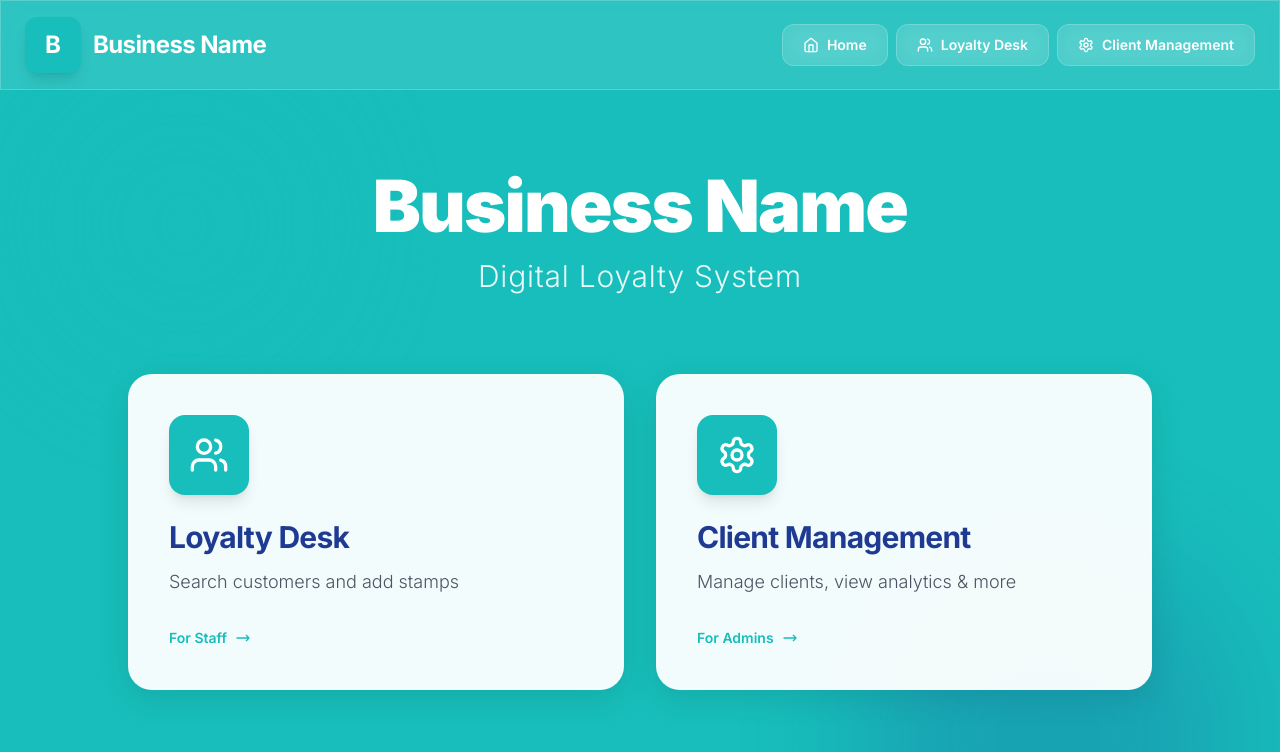
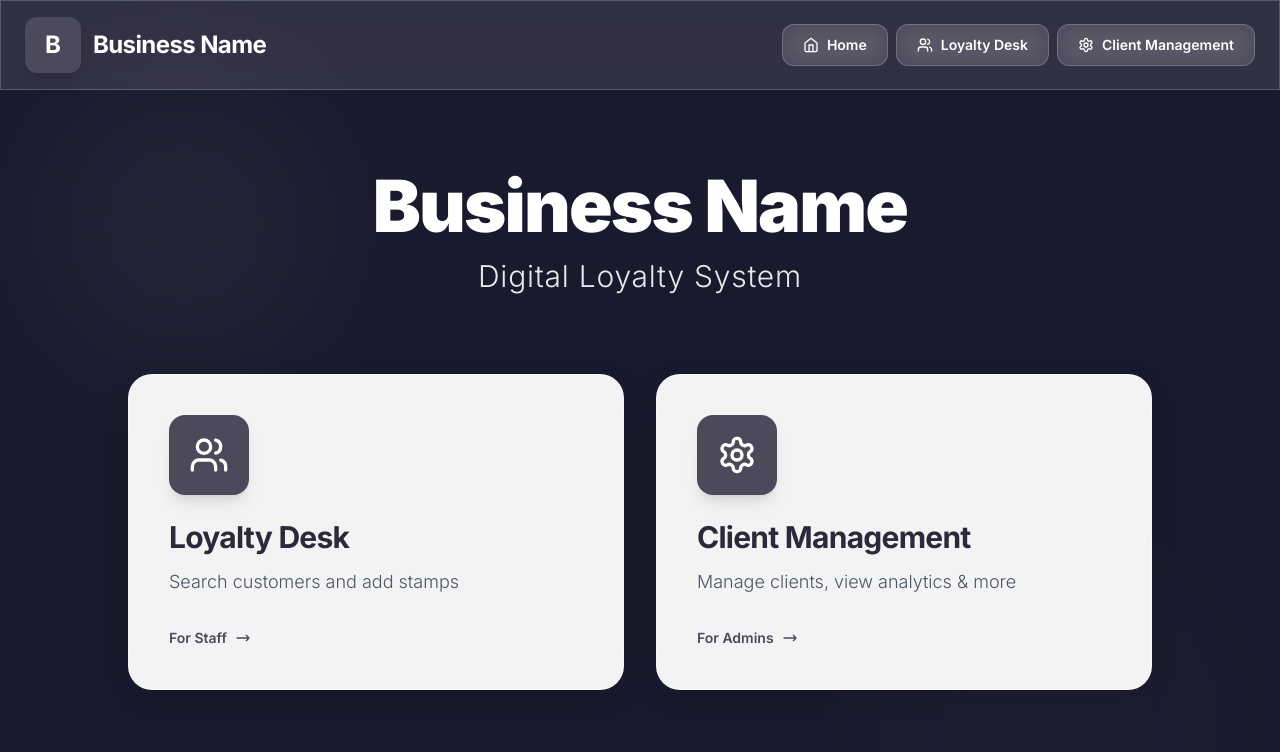
Before and after one commit to sui-ai-11/urban-doggies-loyalty, a React (Vite) app: page / in a window 1280 px wide. Shown: the top 752 px of the page. Built offline with nearby package versions, Linux system fonts and the light colour scheme; no server answers.

Commit message:
Update HomePage.jsx

```diff
--- a/src/pages/HomePage.jsx
+++ b/src/pages/HomePage.jsx
@@ -20,21 +20,21 @@ function HomePage() {
     fetchBusinessInfo();
   }, []);
 
-  const bgColor = businessInfo?.backgroundColor || '#17BEBB';
-  const accentColor = businessInfo?.accentColor || '#17BEBB';
-  const cardBg = businessInfo?.cardBackground || '#F5F1E8';
-  const borderColor = businessInfo?.borderColor || '#1F3A93';
+  const bgColor = businessInfo?.backgroundColor || '#1a1a2e';
+  const accentColor = businessInfo?.accentColor || '#4a4a5a';
+  const cardBg = businessInfo?.cardBackground || '#f8f8f8';
+  const borderColor = businessInfo?.borderColor || '#2a2a3a';
 
   if (loading) {
     return (
-      <div className="min-h-screen flex items-center justify-center" style={{ backgroundColor: bgColor }}>
-        <div className="animate-spin rounded-full h-16 w-16 border-b-4 border-white"></div>
+      <div className="min-h-screen flex items-center justify-center bg-gray-900">
+        <div className="animate-spin rounded-full h-16 w-16 border-b-4 border-gray-600"></div>
       </div>
     );
   }
 
   return (
-    <div className="min-h-screen relative overflow-hidden" style={{ backgroundColor: bgColor }}>
+    <div className="min-h-screen relative overflow-hidden animate-fade-in" style={{ backgroundColor: bgColor }}>
       {/* Decorative Background Elements */}
       <div className="absolute inset-0 overflow-hidden pointer-events-none">
         <div className="absolute top-20 left-10 w-72 h-72 rounded-full opacity-20 blur-3xl"
```
